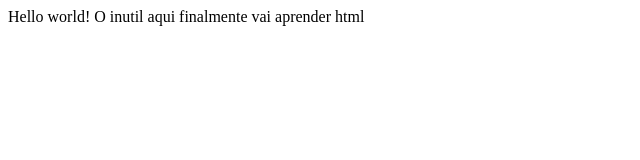
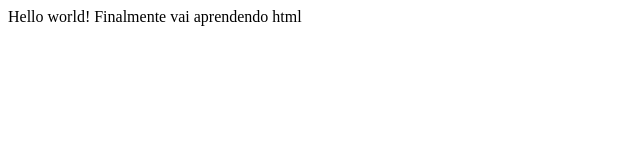
Before and after one commit to Space-Code/sample_website, a plain HTML site: page index.html in a window 1280 px wide. Shown: the whole page, without its empty margins (0-640 px from the left). Drawn offline with Linux system fonts and the light colour scheme.

Commit message:
Mudar o paragrafo pra algo menos deprimente

```diff
--- a/index.html
+++ b/index.html
@@ -1 +1 @@
-<p> Hello world! O inutil aqui finalmente vai aprender html<p>
+<p> Hello world! Finalmente vai aprendendo html<p>
```
